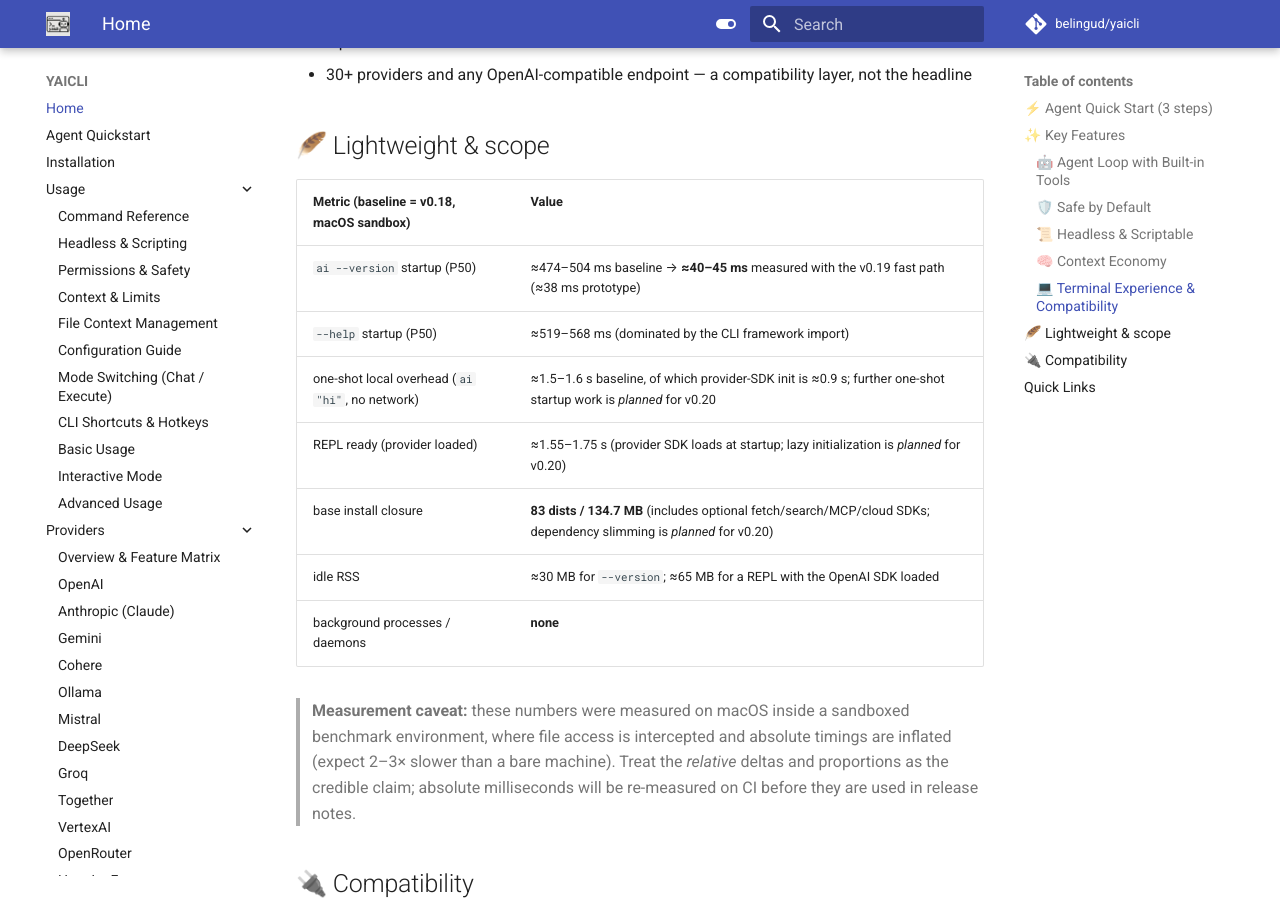
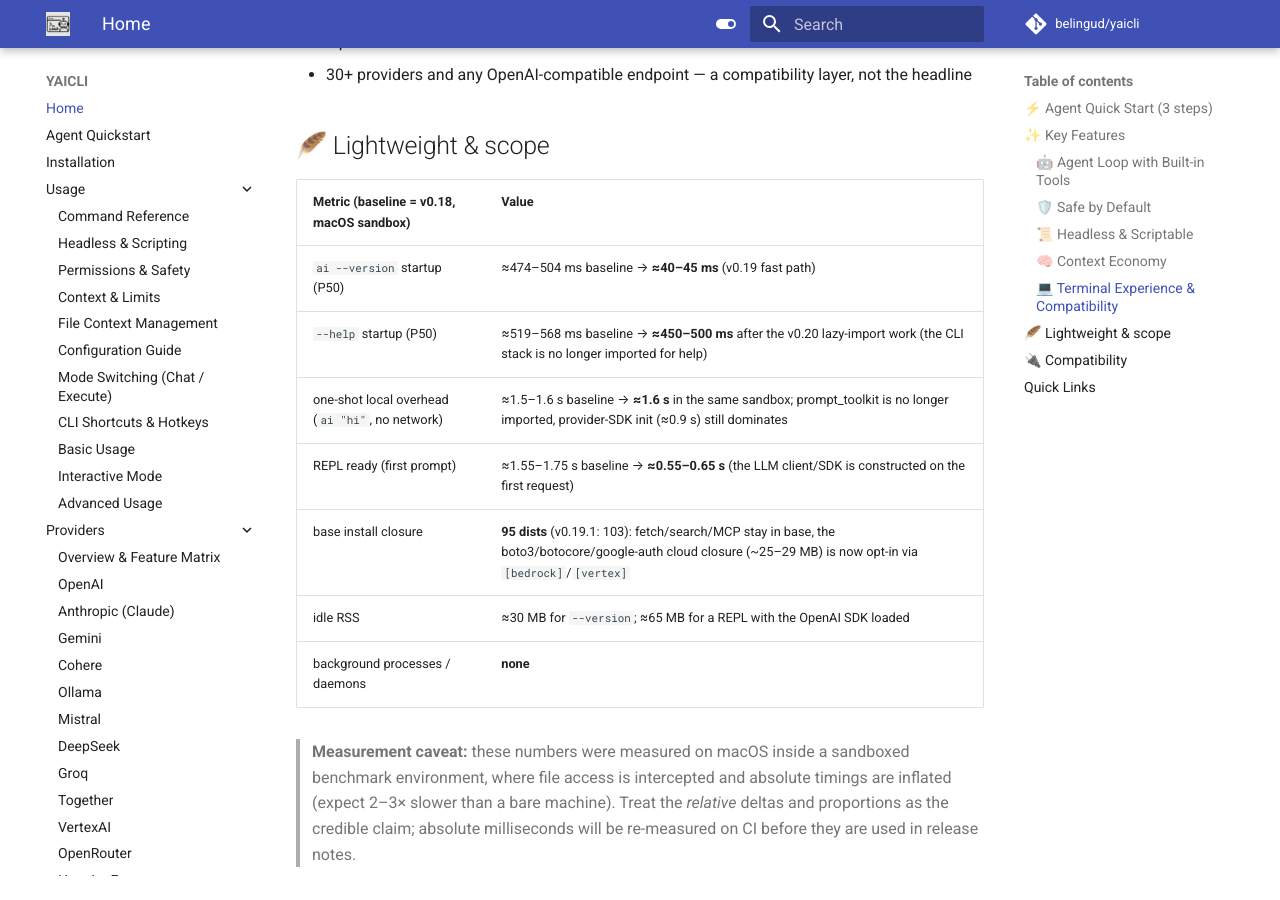
Before and after one commit to belingud/yaicli, an MkDocs documentation site: the page built from docs/index.md, in a window 1280 px wide and 900 px high, scrolled down 1873 px. Built offline with MkDocs 1.6.1 and Material for MkDocs 9.7.7, drawn with Linux system fonts in a browser that asks for light colours; comment, search, counter and statistics services are not loaded.

Commit message:
docs: refresh lightweight claims and v0.20 upgrade notes
- README/docs index: v0.20 measured numbers (entry/lazy client: REPL ready
  ~0.55-0.65s, --help no longer imports the CLI stack, 95 dist base with the
  cloud SDK closure opt-in)
- upgrade notes: v0.20 is current; startup/viewer/cloud-extras migration list
- install docs point at the v0.20 + v0.19 change lists

```diff
--- a/docs/index.md
+++ b/docs/index.md
@@ -72,11 +72,11 @@
 
 | Metric (baseline = v0.18, macOS sandbox) | Value |
 | --- | --- |
-| `ai --version` startup (P50) | ≈474–504 ms baseline → **≈40–45 ms** measured with the v0.19 fast path (≈38 ms prototype) |
-| `--help` startup (P50) | ≈519–568 ms (dominated by the CLI framework import) |
-| one-shot local overhead (`ai "hi"`, no network) | ≈1.5–1.6 s baseline, of which provider-SDK init is ≈0.9 s; further one-shot startup work is *planned* for v0.20 |
-| REPL ready (provider loaded) | ≈1.55–1.75 s (provider SDK loads at startup; lazy initialization is *planned* for v0.20) |
-| base install closure | **83 dists / 134.7 MB** (includes optional fetch/search/MCP/cloud SDKs; dependency slimming is *planned* for v0.20) |
+| `ai --version` startup (P50) | ≈474–504 ms baseline → **≈40–45 ms** (v0.19 fast path) |
+| `--help` startup (P50) | ≈519–568 ms baseline → **≈450–500 ms** after the v0.20 lazy-import work (the CLI stack is no longer imported for help) |
+| one-shot local overhead (`ai "hi"`, no network) | ≈1.5–1.6 s baseline → **≈1.6 s** in the same sandbox; prompt_toolkit is no longer imported, provider-SDK init (≈0.9 s) still dominates |
+| REPL ready (first prompt) | ≈1.55–1.75 s baseline → **≈0.55–0.65 s** (the LLM client/SDK is constructed on the first request) |
+| base install closure | **95 dists** (v0.19.1: 103): fetch/search/MCP stay in base, the boto3/botocore/google-auth cloud closure (~25–29 MB) is now opt-in via `[bedrock]`/`[vertex]` |
 | idle RSS | ≈30 MB for `--version`; ≈65 MB for a REPL with the OpenAI SDK loaded |
 | background processes / daemons | **none** |
 
```
Also changed, not shown: README.md (+7 -7 lines), docs/advanced/upgrade.md (+9 -2 lines), docs/install.md (+1 -1 lines).
